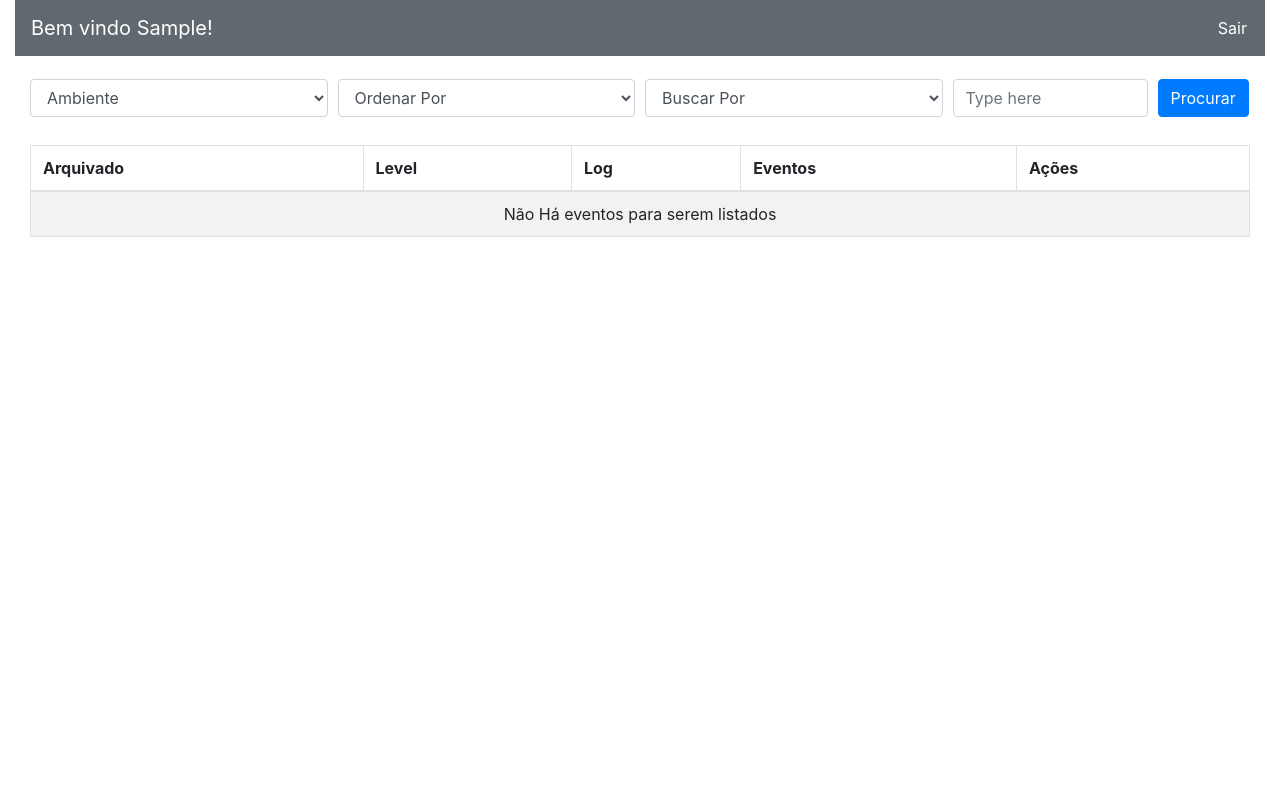
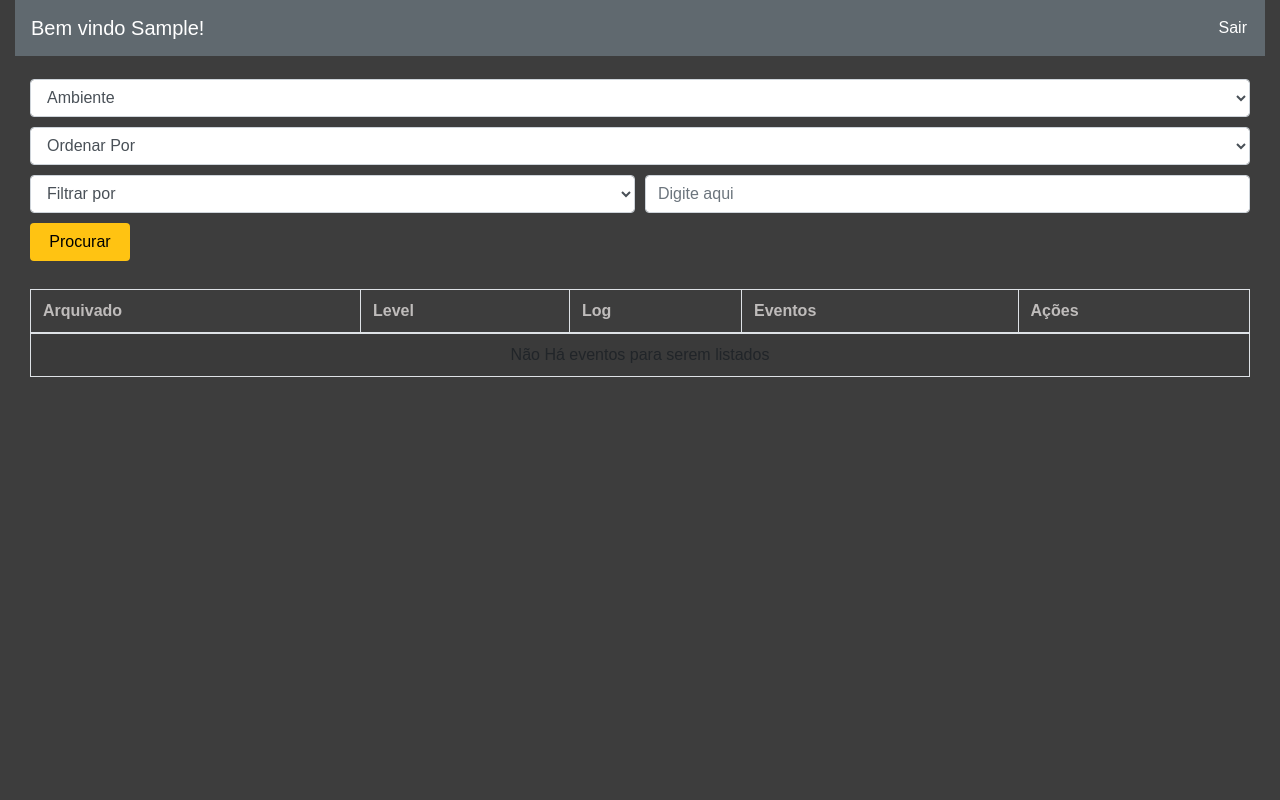
Before and after one commit to leticiaFlorentinoPires/squad-1-ad-python-women-loadsmart-1, a Django app: template events/templates/events/event_list.html in a window 1280 px wide. Run offline with Django 3.2, Linux system fonts and the light colour scheme; the template is opened without the code that fills it, so the values that code supplies are empty; the visitor is signed in with stand-in values (Sample User, id 1); parts of the project's set-up code (start-up, migrations or seed data) failed here and were passed over; some libraries are stand-ins or nearby versions.

Commit message:
refactor list events style

```diff
--- a/events/static/css/custom.css
+++ b/events/static/css/custom.css
@@ -20,6 +20,14 @@
 }
 
 .page-login{
+    background:rgba(0, 0, 0, 0.76);
+    background-size: cover;
+    background-repeat: no-repeat;
+    height: 100%;
+    font-family: 'Numans', sans-serif;
+}
+
+.page-events{
     background:rgba(0, 0, 0, 0.76);
     background-size: cover;
     background-repeat: no-repeat;
--- a/events/templates/base.html
+++ b/events/templates/base.html
@@ -7,14 +7,14 @@
     <link rel="stylesheet" type="text/css" href="{% static 'css/custom.css' %}">
     <link rel="stylesheet" type="text/css" href="{% static 'css/font-awesome.min.css' %}">
     {% block custom_css %}{% endblock %}
-    <body class="container-fluid">
-        {% if user.is_authenticated %}
-            <nav class="navbar navbar-expand-lg navbar-light" style="background-color: #e3f2fd;">
+    {% if user.is_authenticated %}
+        <body class="container-fluid page-events">
+            <nav class="navbar navbar-expand-lg navbar-light">
                 <div class="pull-left">
                     <a class="navbar-brand" href="#">Bem vindo {{user.first_name}}!</a>
                 </div>
 
-                <div class="collapse navbar-collapse login-style" id="navbarNav">
+                <div class="login-style" id="navbarNav">
                     <ul class="navbar-nav">
                         <li class="nav-item">
                             <a class="nav-link" href="{% url 'logout' %}">Sair</a>
@@ -28,27 +28,29 @@
             </div>
 
             {% block custom_js %}{% endblock %}
-
-        {% else %}
-
-            <nav class="navbar navbar-expand-lg navbar-light" style="background-color: #e3f2fd;">
-                <div class="pull-left">
-                    <a class="navbar-brand" href="#">Faça login para iniciar :) </a>
+            <script src="https://code.jquery.com/jquery-3.3.1.slim.min.js" integrity="sha384-q8i/X+965DzO0rT7abK41JStQIAqVgRVzpbzo5smXKp4YfRvH+8abtTE1Pi6jizo" crossorigin="anonymous"></script>
+            <script src="https://cdnjs.cloudflare.com/ajax/libs/popper.js/1.14.7/umd/popper.min.js" integrity="sha384-UO2eT0CpHqdSJQ6hJty5KVphtPhzWj9WO1clHTMGa3JDZwrnQq4sF86dIHNDz0W1" crossorigin="anonymous"></script>
+            <script src="{% static 'js/bootstrap.min.js' %}"></script>
+        </body>
+    {% else %}
+        <body class="container-fluid page-login">
+            <div class="d-flex justify-content-center h-100">
+                <div class="d-flex justify-content-center h-100">
+                    <div class="card">
+                        <div class="card-header">
+                            <h3>Faça login para iniciar :)</h3>
+                        </div>
+                        <div class="card-body">
+                            <form class="form-inline my-2 my-lg-0">
+                                <a class="btn login_btn" href="{% url 'login' %}" role="button">Login</a>
+                            </form>
+                        </div>
+                    </div>
                 </div>
-
-                <div class="collapse navbar-collapse login-style" id="navbarNav">
-                    <ul class="navbar-nav">
-                        <li class="nav-item">
-                            <a class="nav-link" href="{% url 'login' %}">Login</a>
-                        </li>
-                    </ul>
-                </div>
-            </nav>
-
-        {% endif %}
-
-        <script src="https://code.jquery.com/jquery-3.3.1.slim.min.js" integrity="sha384-q8i/X+965DzO0rT7abK41JStQIAqVgRVzpbzo5smXKp4YfRvH+8abtTE1Pi6jizo" crossorigin="anonymous"></script>
-        <script src="https://cdnjs.cloudflare.com/ajax/libs/popper.js/1.14.7/umd/popper.min.js" integrity="sha384-UO2eT0CpHqdSJQ6hJty5KVphtPhzWj9WO1clHTMGa3JDZwrnQq4sF86dIHNDz0W1" crossorigin="anonymous"></script>
-        <script src="{% static 'js/bootstrap.min.js' %}"></script>
-    </body>
+            </div>
+            <script src="https://code.jquery.com/jquery-3.3.1.slim.min.js" integrity="sha384-q8i/X+965DzO0rT7abK41JStQIAqVgRVzpbzo5smXKp4YfRvH+8abtTE1Pi6jizo" crossorigin="anonymous"></script>
+            <script src="https://cdnjs.cloudflare.com/ajax/libs/popper.js/1.14.7/umd/popper.min.js" integrity="sha384-UO2eT0CpHqdSJQ6hJty5KVphtPhzWj9WO1clHTMGa3JDZwrnQq4sF86dIHNDz0W1" crossorigin="anonymous"></script>
+            <script src="{% static 'js/bootstrap.min.js' %}"></script>
+        </body>
+    {% endif %}
 </html>
--- a/events/templates/events/event_list.html
+++ b/events/templates/events/event_list.html
@@ -4,7 +4,7 @@
     <div class="row filtro">
         <form  class="col-sm-12" method="get" action="{% url 'events:events-list' %}">
             <div class="form-row">
-                <div class="col-sm-3">
+                <div class="col-sm-12">
                     <select class="form-control" name="envName">
                         <option value="env">Ambiente</option>
                             {% for e in dropdown_list %}
@@ -12,34 +12,36 @@
                             {% endfor %}
                     </select>
                 </div>
-                <div class="col-sm-3">
+            </div>
+            <div class="form-row" style="margin-top:10px">
+                <div class="col-sm-12">
                     <select class="form-control" name="orderBy">
                         <option   value="ordenacao">Ordenar Por</option>
-                        <option   value=frequencia>frequencia</option>
-                        <option   value=level>level</option>
+                        <option   value=frequencia>Frequência</option>
+                        <option   value=level>Level</option>
                     </select>
                 </div>
-                <div class="col-sm-3">
+            </div>
+            <div class="form-row" style="margin-top:10px">
+                <div class="col-sm-6">
                     <select class="form-control" name="buscarPor">
-                        <option   value="buscaCampo">Buscar Por</option>
-                        <option   value=level>level</option>
-                        <option   value=descricao>descricao</option>
-                        <option   value=origem>origem</option>
+                        <option   value="buscaCampo">Filtrar por</option>
+                        <option   value=level>Level</option>
+                        <option   value=descricao>Descrição</option>
+                        <option   value=origem>Origem</option>
                     </select>
                 </div>
-                <div class="col-sm-2">
-                    <input class="form-control" type="text" name="pesquisaText" onfocus=this.value='' placeholder="Type here"/>
-                </div>
-                <div class="col-sm-1">
-                    <button class="btn btn-primary" type="submit" name="submit" value="search" >Procurar</button>
+                <div class="col-sm-6">
+                    <input class="form-control" type="text" name="pesquisaText" onfocus=this.value='' placeholder="Digite aqui"/>
                 </div>
             </div>
+            <button class="btn login_btn" style="margin-top:10px" type="submit" name="submit" value="search"> Procurar</button>
         </form>
     </div>
 
     <table class="table table-striped table-bordered" style="margin-top: 1%;">
         <thead>
-            <tr>
+            <tr style="color: #bfbcbb">
                 <th>Arquivado</th>
                 <th>Level</th>
                 <th>Log</th>
```
Also changed, not shown: other parts of events/templates/events/event_list.html (+18 -12 lines).
